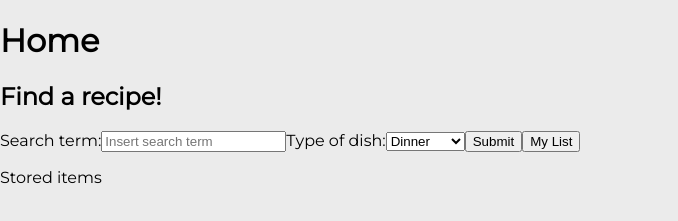
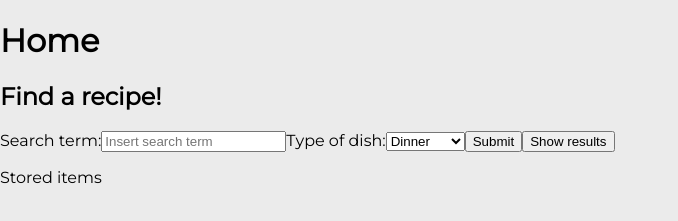
Before and after one commit to SanderKoopmans/meal-planner, a React (Create React App) app in the folder client/: page / in a window 1280 px wide. Shown: the top 221 px of the page, without its empty margins (0-678 px from the left). Built offline with nearby package versions, Linux system fonts and the light colour scheme.

Commit message:
remodel layout

```diff
--- a/client/package.json
+++ b/client/package.json
@@ -9,7 +9,8 @@
     "react": "^16.13.1",
     "react-dom": "^16.13.1",
     "react-router-dom": "^5.2.0",
-    "react-scripts": "3.4.1"
+    "react-scripts": "3.4.1",
+    "store2": "^2.11.2"
   },
   "scripts": {
     "start": "react-scripts start",
--- a/client/src/App/components/Card.jsx
+++ b/client/src/App/components/Card.jsx
@@ -1,20 +1,16 @@
 import React from 'react';
 import './Card.css';
 import PropTypes from 'prop-types';
-
-let myList = [];
-
-const updateStorage = () => {
-  localStorage.setItem('myList', myList.toString());
-};
+import store from 'store2';
 
 const addToList = (event) => {
   console.log('target? ', event.target.parentElement);
   console.log('inner? ', event.target.parentElement.innerHTML);
   const target = event.target.parentElement;
-  myList.push(target.outerHTML);
-  console.log('list ', myList);
-  updateStorage();
+  console.log('test ', target.childNodes);
+  console.log('test 2 ', target.childNodes[0].innerHTML);
+  store.set({'label': target.childNodes[0].innerHTML, 'image': target.childNodes[1].currentSrc, 'recipe': target.childNodes[4].attributes[0]})
+  console.log('stored? ', store());
 };
 
 const Card = props => {
--- a/client/src/App/components/Home.jsx
+++ b/client/src/App/components/Home.jsx
@@ -1,6 +1,6 @@
 import React, { Component } from 'react';
 import SearchForm from './SearchForm';
-const storedItems = localStorage.getItem('myList');
+import store from 'store2';
 
 class Home extends Component {
   render() {
@@ -10,7 +10,6 @@ class Home extends Component {
         <SearchForm />
         <div className="fromList">
           <p>Stored items</p>
-
         </div>
       </div>
     );
--- a/client/src/App/components/SearchForm.jsx
+++ b/client/src/App/components/SearchForm.jsx
@@ -39,8 +39,8 @@ class SearchFrom extends Component {
       </label>
       <input type="submit" value="Submit" />
       <Link to={'./list'}>
-            <button variant="raised">
-              My List
+            <button>
+              Show results
             </button>
           </Link>
       </div>
```
Also changed, not shown: 1 other file (tests, documents, lock files or other folders).
